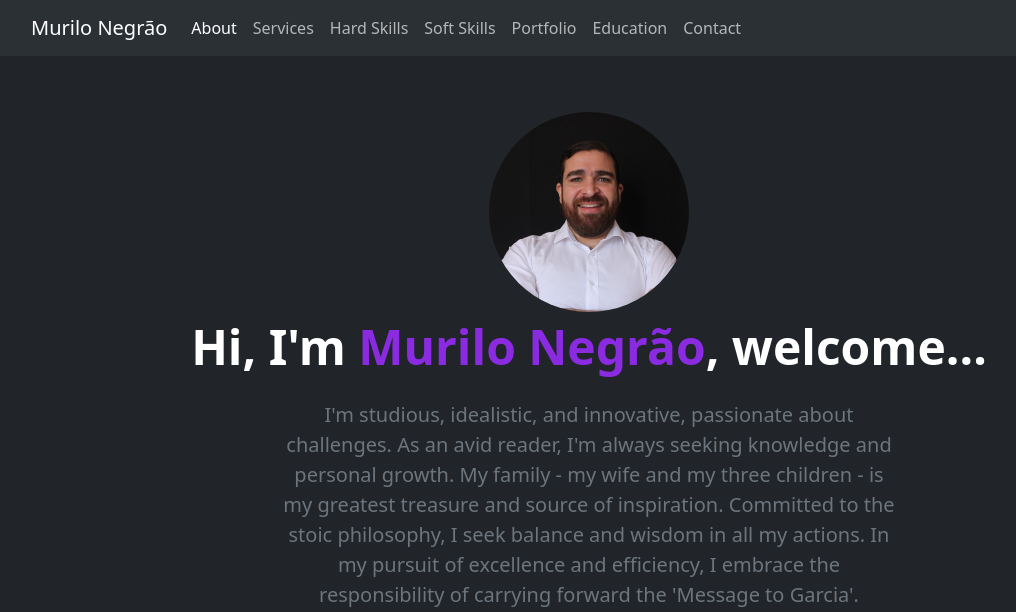
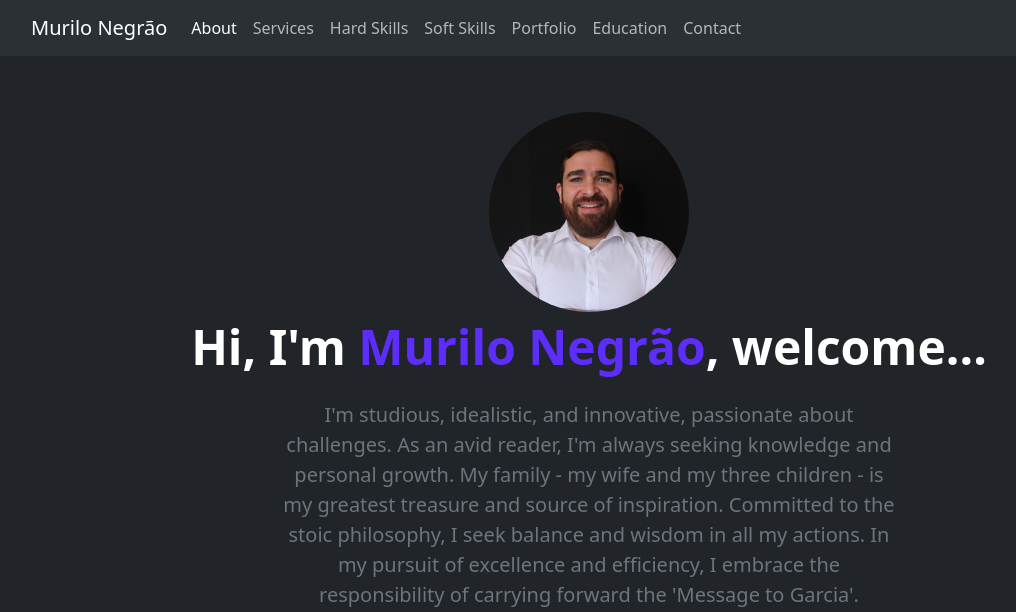
Before and after one commit to murilonegrao/portfolio, a plain HTML site: page index.html in a window 1280 px wide. Shown: the top 612 px of the page, without its empty margins (51-1067 px from the left). Drawn offline with nearby package versions, Linux system fonts and the light colour scheme.

Commit message:
color name

```diff
--- a/index.html
+++ b/index.html
@@ -42,7 +42,7 @@
       <div class="bg-dark text-secondary px-4 py-5 text-center mt-6">
         <div class="py-5">
           <div class="container image-profile md-col-6"></div>
-          <h1 class="display-5 fw-bold text-white mb-4">Hi, I'm <span style="color: blueviolet;">Murilo Negrão</span>,
+          <h1 class="display-5 fw-bold text-white mb-4">Hi, I'm <span style="color: #5d2dfc;">Murilo Negrão</span>,
             welcome...</h1>
           <div class="col-lg-6 mx-auto">
             <p class="fs-5 mb-4">I'm studious, idealistic, and innovative, passionate about challenges. As an avid
```
